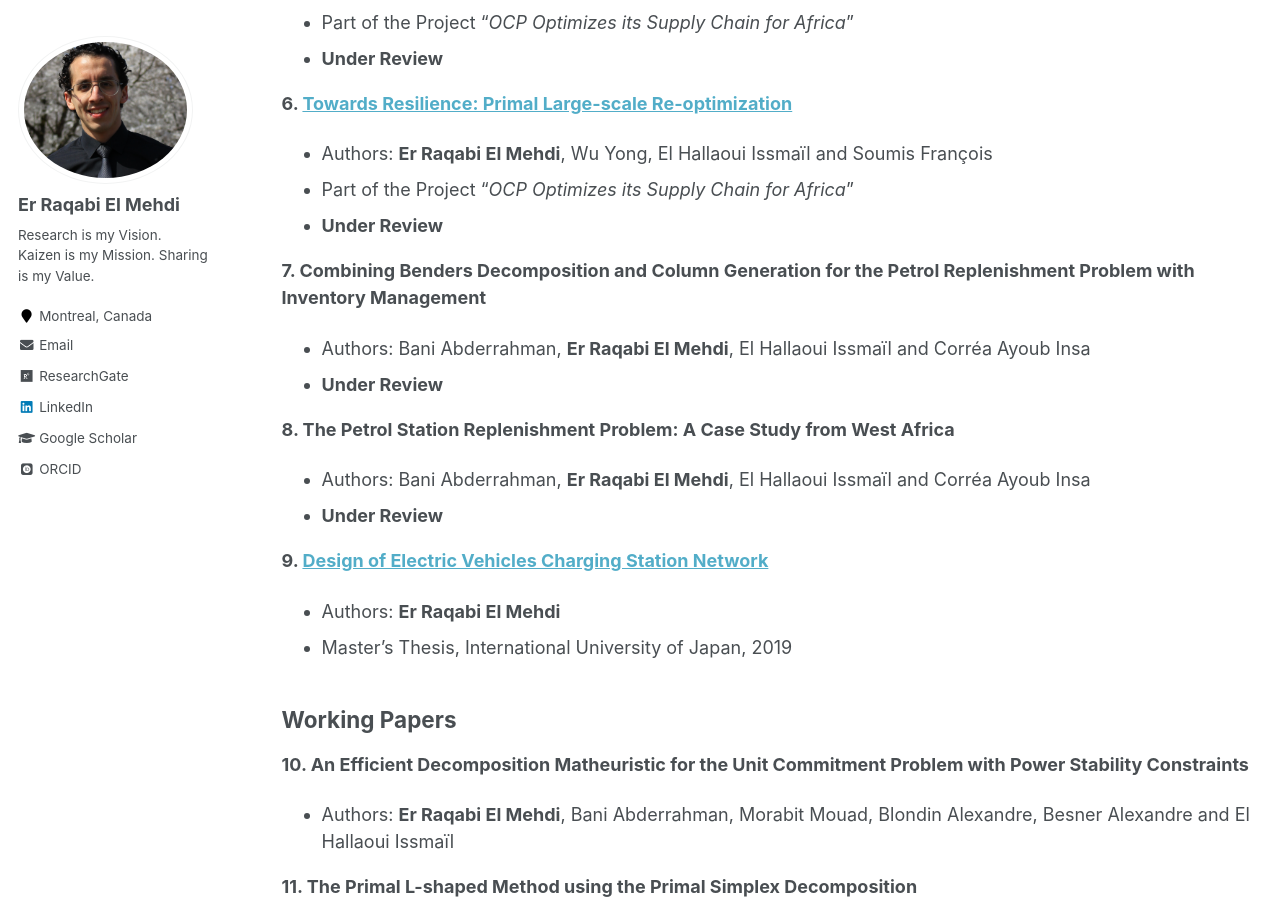
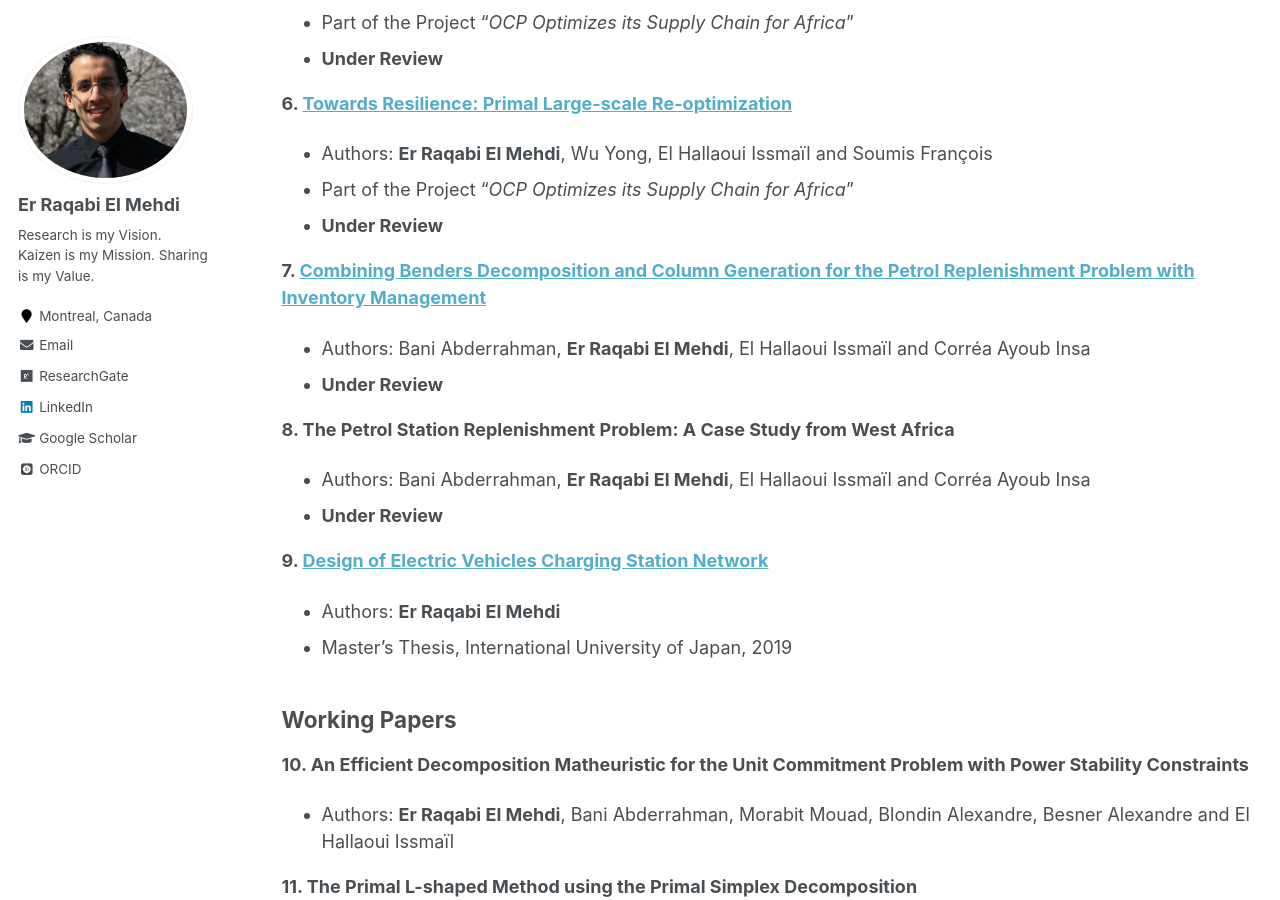
Before and after one commit to RqbMedi/rqbmedi.github.io, a Jekyll site: the page built from _pages/publications.md, in a window 1280 px wide and 900 px high, scrolled down 1279 px. Built offline with Jekyll 4.4.1, drawn with Linux system fonts in a browser that asks for light colours; some web fonts are replaced; part of the change alters nothing that is shown.

Commit message:
Initial_Commit

```diff
--- a/_pages/publications.md
+++ b/_pages/publications.md
@@ -44,7 +44,7 @@ Published & Under Review
  - Part of the Project "*OCP Optimizes its Supply Chain for Africa*"
  - **Under Review**
 
-**7. Combining  Benders Decomposition and Column Generation for the Petrol Replenishment Problem with Inventory Management**
+**7. [Combining  Benders Decomposition and Column Generation for the Petrol Replenishment Problem with Inventory Management](https://www.gerad.ca/en/papers/G-2024-18)**
  - Authors: Bani Abderrahman, **Er Raqabi El Mehdi**, El Hallaoui Issmaïl and Corréa Ayoub Insa
 - **Under Review**
 
```
